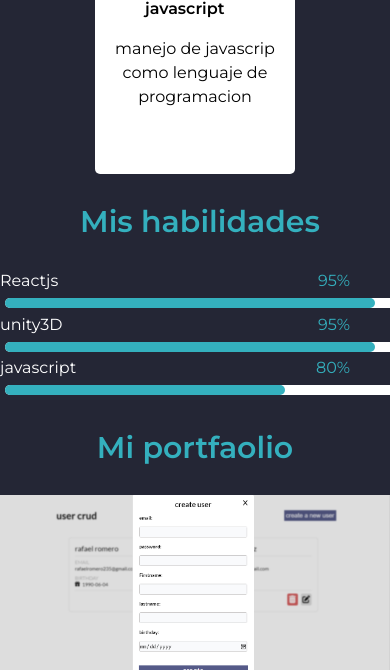
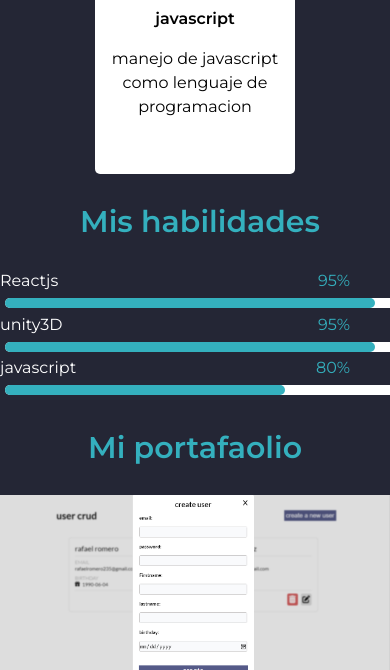
Before and after one commit to rafaelromero235/portafolio, a plain HTML site: page index.html in a window 390 px wide. Shown: the part 2105-2775 px from the top of the page. Drawn offline with nearby package versions, Linux system fonts and the light colour scheme.

Commit message:
version 2.2

```diff
--- a/assets/css/style.css
+++ b/assets/css/style.css
@@ -478,17 +478,20 @@ a:hover {
         height: 300px;
     }
     .imagen__tarjeta1{
+        margin-top: 10px;
         margin-left: 50px;
         margin-right: auto;
         width: 100px;
         height: 100px;
     }
     .imagen__tarjeta2{
+        margin-top: 10px;
         margin-left: 50px;
         width: 100px;
         height: 100px;
     }
     .imagen__tarjeta3{
+        margin-top: 10px;
         margin-left: 50px;
         width: 100px;
         height: 100px;
@@ -496,9 +499,11 @@ a:hover {
     .titulo__tarjeta1,
     .titulo__tarjeta2,
     .titulo__tarjeta3{
+
+
         font-weight: 800;
-        width: auto;
-        margin-left:50px ;
+
+        text-align: center;
     }
     .texto__tarjeta1,
     .texto__tarjeta2,
--- a/index.html
+++ b/index.html
@@ -143,7 +143,7 @@
         <div class="servicios__tarjeta3">
             <img class="imagen__tarjeta3" src="assets/img/javascript.png" alt="icono__tarjeta3">
             <p class="titulo__tarjeta3">javascript </p>
-            <p class="texto__tarjeta3">manejo de javascrip como lenguaje de programacion</p>
+            <p class="texto__tarjeta3">manejo de javascript como lenguaje de programacion</p>
         </div>
     </div>
     </section>
@@ -173,7 +173,7 @@
     </section>
     <section id="miPortafolio" class="miPortafolio">
         <div class="miPortafolio__contenedor">
-            <h2 class="miPortafolio__titulo">Mi portfaolio</h2>
+            <h2 class="miPortafolio__titulo">Mi portafaolio</h2>
         </div>
         <div class="miportafolio__contenedor2">
             <div class="mipPortafolio__elemnto1">
```
